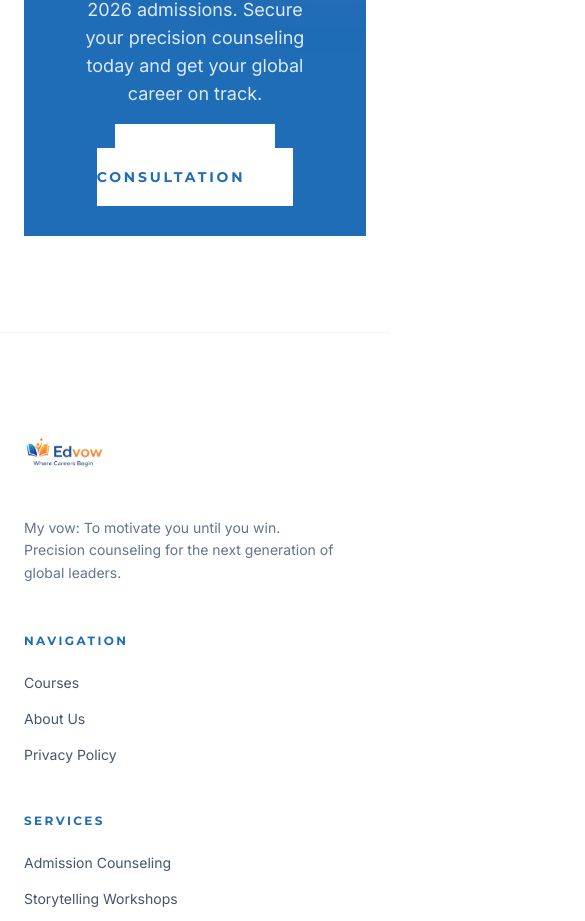
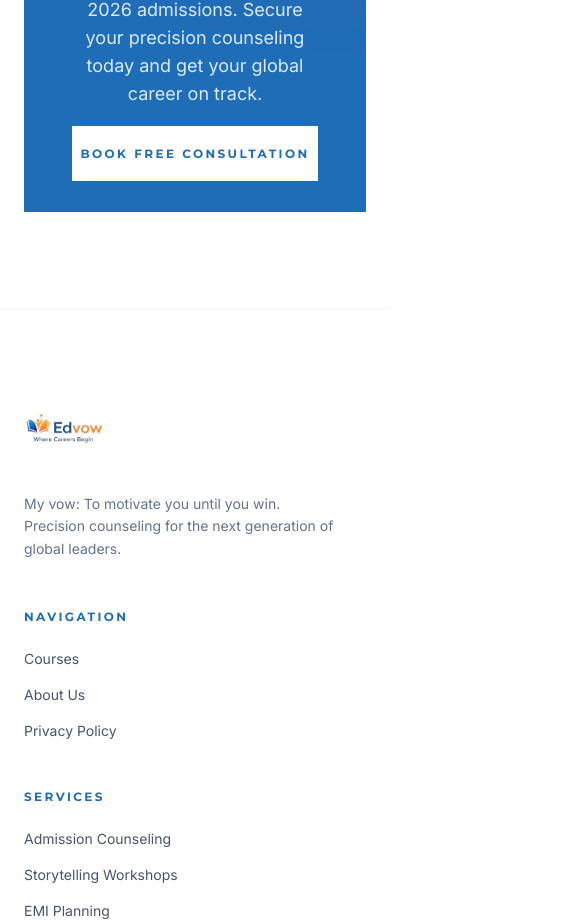
Before and after one commit to gitshahab/edvow, a Next.js app: page / in a window 390 px wide. Shown: the part 4500-5421 px from the top of the page, 585 px wide, since content can reach past the window. Built offline with nearby package versions, Linux system fonts and the light colour scheme.

Commit message:
bug(url): add linkedin page url

```diff
--- a/app/globals.css
+++ b/app/globals.css
@@ -23,3 +23,8 @@ body {
 html {
   scroll-behavior: smooth;
 }
+
+html, body {
+  max-width: 100vw;
+  overflow-x: hidden;
+}
--- a/component/layout/Footer.tsx
+++ b/component/layout/Footer.tsx
@@ -53,7 +53,7 @@ export default function Footer() {
                   <svg width="20" height="20" fill="currentColor" viewBox="0 0 24 24"><path d="M12 2.163c3.204 0 3.584.012 4.85.07 3.252.148 4.771 1.691 4.919 4.919.058 1.265.069 1.645.069 4.849 0 3.205-.012 3.584-.069 4.849-.149 3.225-1.664 4.771-4.919 4.919-1.266.058-1.644.07-4.85.07-3.204 0-3.584-.012-4.849-.07-3.26-.149-4.771-1.699-4.919-4.92-.058-1.265-.07-1.644-.07-4.849 0-3.204.013-3.583.07-4.849.149-3.227 1.664-4.771 4.919-4.919 1.266-.057 1.645-.069 4.849-.069zm0-2.163c-3.259 0-3.667.014-4.947.072-4.358.2-6.78 2.618-6.98 6.98-.059 1.281-.073 1.689-.073 4.948 0 3.259.014 3.668.072 4.948.2 4.358 2.618 6.78 6.98 6.98 1.281.058 1.689.072 4.948.072 3.259 0 3.668-.014 4.948-.072 4.354-.2 6.782-2.618 6.979-6.98.059-1.28.073-1.689.073-4.948 0-3.259-.014-3.667-.072-4.947-.196-4.354-2.617-6.78-6.979-6.98-1.281-.058-1.69-.072-4.949-.072zm0 5.838c-3.403 0-6.162 2.759-6.162 6.162s2.759 6.163 6.162 6.163 6.162-2.759 6.162-6.163c0-3.403-2.759-6.162-6.162-6.162zm0 10.162c-2.209 0-4-1.79-4-4 0-2.209 1.791-4 4-4s4 1.791 4 4c0 2.21-1.791 4-4 4zm6.406-11.845c-.796 0-1.441.645-1.441 1.44s.645 1.44 1.441 1.44c.795 0 1.439-.645 1.439-1.44s-.644-1.44-1.439-1.44z"/></svg>
                 </a>
                 {/* linkedIn Icon */}
-                <a href="#" className="text-slate-400 hover:text-edvow-blue transition-colors">
+                <a href="https://www.linkedin.com/company/edvow" className="text-slate-400 hover:text-edvow-blue transition-colors">
                   <svg width="20" height="20" fill="currentColor" viewBox="0 0 24 24"><path d="M19 0h-14c-2.761 0-5 2.239-5 5v14c0 2.761 2.239 5 5 5h14c2.762 0 5-2.239 5-5v-14c0-2.761-2.238-5-5-5zm-11 19h-3v-11h3v11zm-1.5-12.268c-.966 0-1.75-.79-1.75-1.764s.784-1.764 1.75-1.764 1.75.79 1.75 1.764-.783 1.764-1.75 1.764zm13.5 12.268h-3v-5.604c0-3.368-4-3.113-4 0v5.604h-3v-11h3v1.765c1.396-2.586 7-2.777 7 2.476v6.759z"/></svg>
                 </a>
               </div>
--- a/component/sections/FinalCTA.tsx
+++ b/component/sections/FinalCTA.tsx
@@ -10,7 +10,7 @@ export function FinalCTA() {
         <p className="text-blue-100 font-sans text-lg max-w-xl mx-auto">
           Limited slots available for 2026 admissions. Secure your precision counseling today and get your global career on track.
         </p>
-        <a href="mailto:hello@edvow.com"  className="bg-white text-edvow-blue px-12 py-5 font-heading font-bold uppercase tracking-[0.2em] text-sm hover:bg-edvow-orange hover:text-white transition-all">
+        <a href="mailto:hello@edvow.com"  className="bg-white text-edvow-blue px-2 md:px-12 py-5 font-heading font-bold uppercase tracking-[0.2em] text-xs md:text-sm hover:bg-edvow-orange hover:text-white transition-all">
           Book Free Consultation
         </a>
       </div>
```
